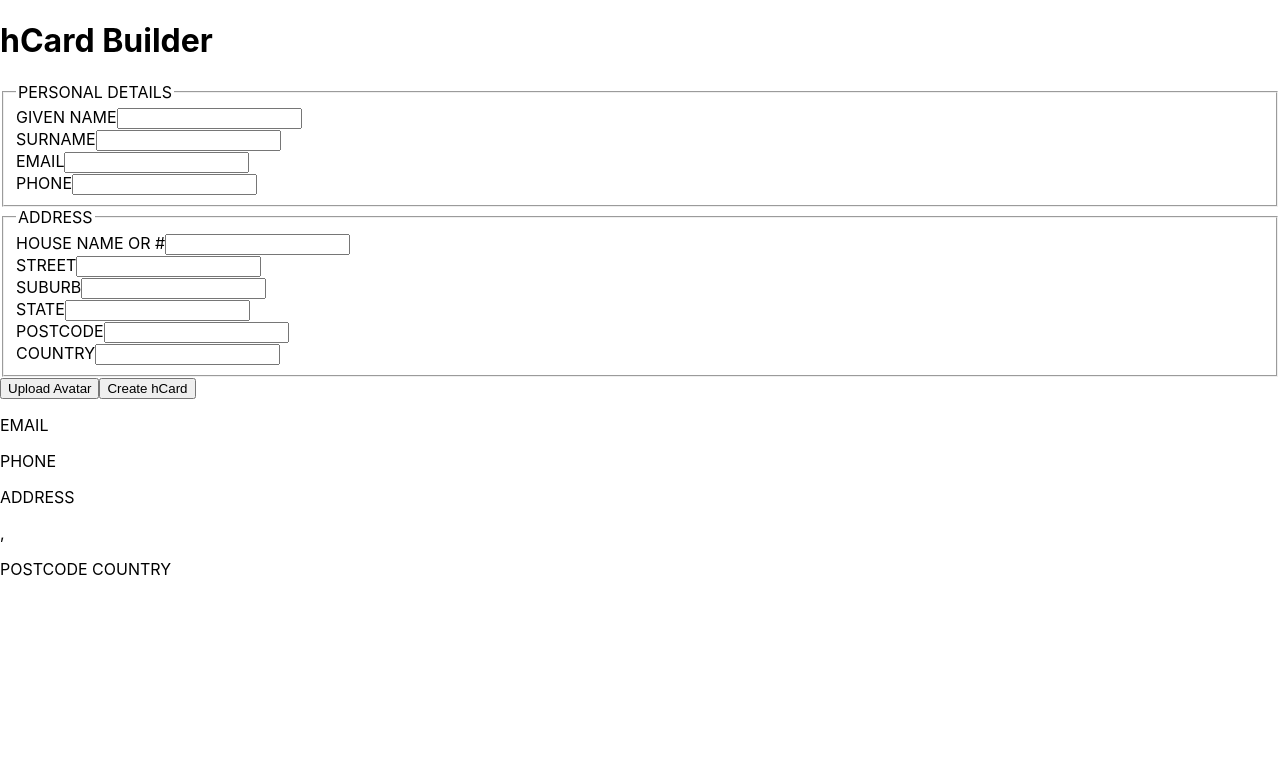
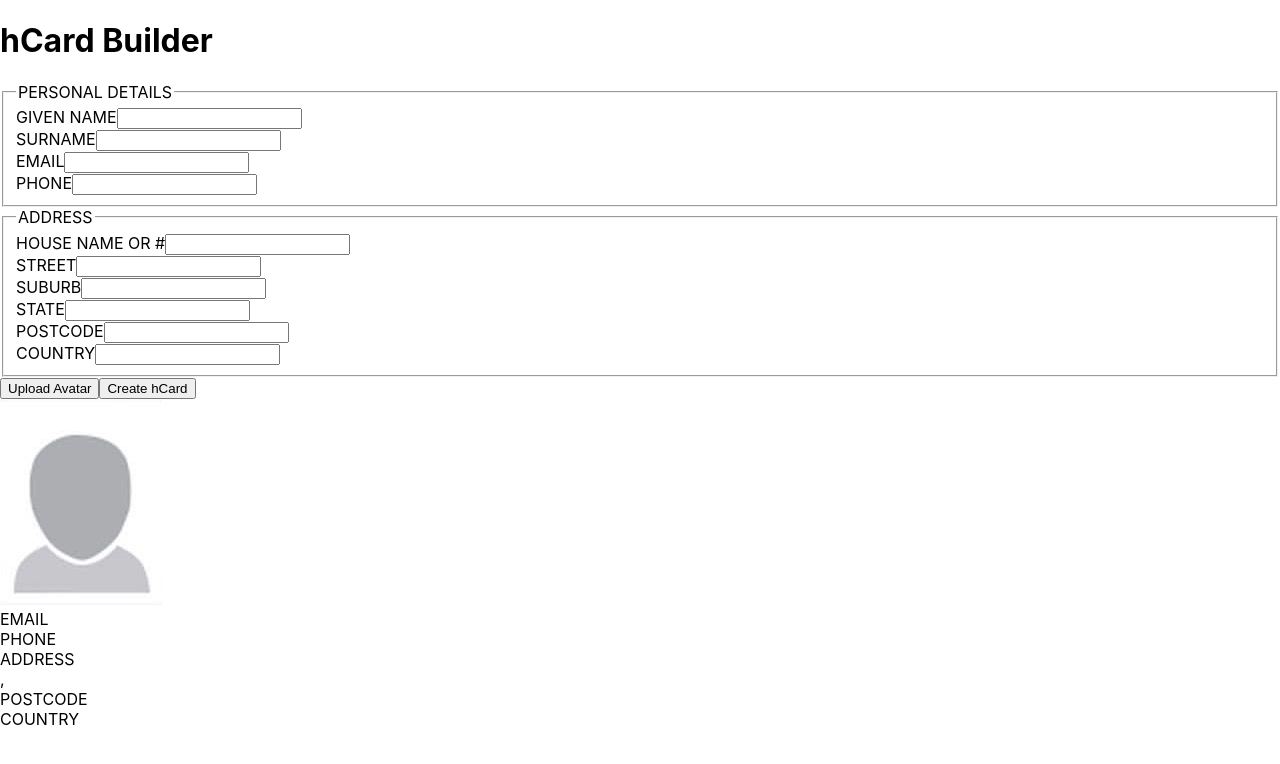
Before and after one commit to nilanarocha/hcard, a React (Create React App) app: page / in a window 1280 px wide. Shown: the top 764 px of the page. Built offline with nearby package versions, Linux system fonts and the light colour scheme.

Commit message:
creating HCardPreview

```diff
--- /dev/null
+++ b/src/components/HCardPreview.js
@@ -0,0 +1,69 @@
+import React, { Component } from 'react';
+
+class HCardPreview extends Component {
+  render() {
+    const {
+      givenName,
+      surname,
+      email,
+      phone,
+      houseName,
+      street,
+      suburb,
+      state,
+      postcode,
+      country,
+    } = this.props;
+    return (
+      <div id="hcard-preview" className="hcard-preview">
+        <div className="vcard">
+          <div className="fn">
+            {givenName} {surname}
+          </div>
+          <img src="/default-image.png" alt="hCard owner" />
+          <span className="n">
+            {givenName} {surname}
+          </span>
+          <span className="given-name">{givenName}</span>
+          <span className="family-name">{surname}</span>
+          <div className="field">
+            <div className="row">
+              <span className="label">EMAIL</span>
+              <a className="email" href={`mailto:${email}`}>
+                {email}
+              </a>
+            </div>
+            <div className="row">
+              <span className="label">PHONE</span>
+              <span className="tel">{phone}</span>
+            </div>
+            <div className="adr">
+              <div className="row">
+                <span className="label">ADDRESS</span>
+                <span className="street-address">
+                  {houseName} {street}
+                </span>
+              </div>
+              <div className="row">
+                <span className="label"></span>
+                <span className="locality">{suburb}, </span>
+
+                <span className="region">{state}</span>
+              </div>
+              <div className="col row">
+                <span className="label">POSTCODE</span>
+                <span className="postal-code">{postcode}</span>
+              </div>
+              <div className="col row">
+                <span className="label">COUNTRY</span>
+                <span className="country-name">{country}</span>
+              </div>
+            </div>
+          </div>
+        </div>
+      </div>
+    );
+  }
+}
+
+export default HCardPreview;
--- a/src/pages/MainPage.js
+++ b/src/pages/MainPage.js
@@ -1,5 +1,6 @@
 import React, { Component } from 'react';
 import Input from '../components/Input';
+import HCardPreview from '../components/HCardPreview';
 
 class MainPage extends Component {
   constructor(props) {
@@ -104,24 +105,18 @@ class MainPage extends Component {
           <button name="upload">Upload Avatar</button>
           <button name="create">Create hCard</button>
         </div>
-        <div>
-          <p>
-            {givenName} {surname}
-          </p>
-
-          <p>EMAIL {email}</p>
-          <p>PHONE {phone}</p>
-          <p>
-            ADDRESS {houseName} {street}
-          </p>
-          <p>
-            {suburb}, {state}
-          </p>
-
-          <p>
-            POSTCODE {postcode} COUNTRY {country}
-          </p>
-        </div>
+        <HCardPreview
+          givenName={givenName}
+          surname={surname}
+          email={email}
+          phone={phone}
+          houseName={houseName}
+          street={street}
+          suburb={suburb}
+          state={state}
+          postcode={postcode}
+          country={country}
+        />
       </div>
     );
   }
```
Also changed, not shown: public/default-image.png (added).
